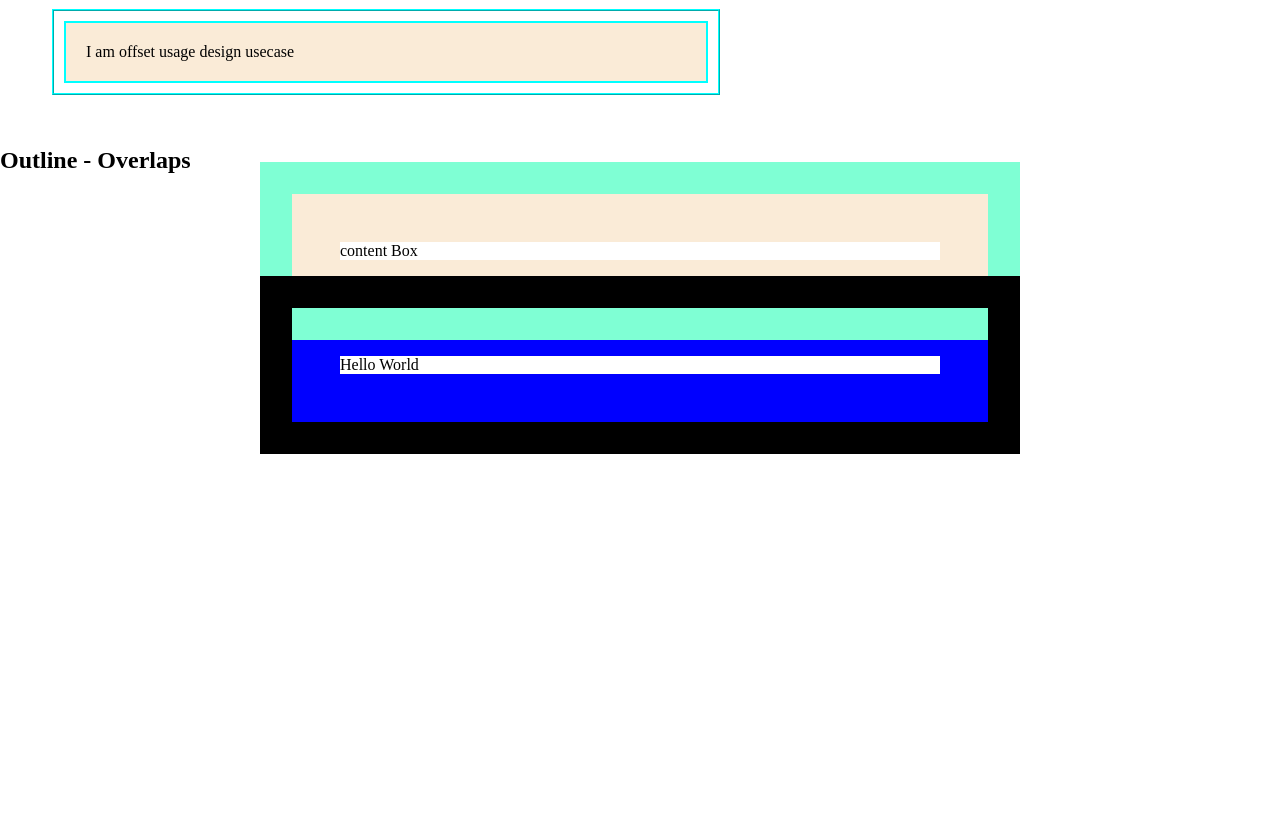
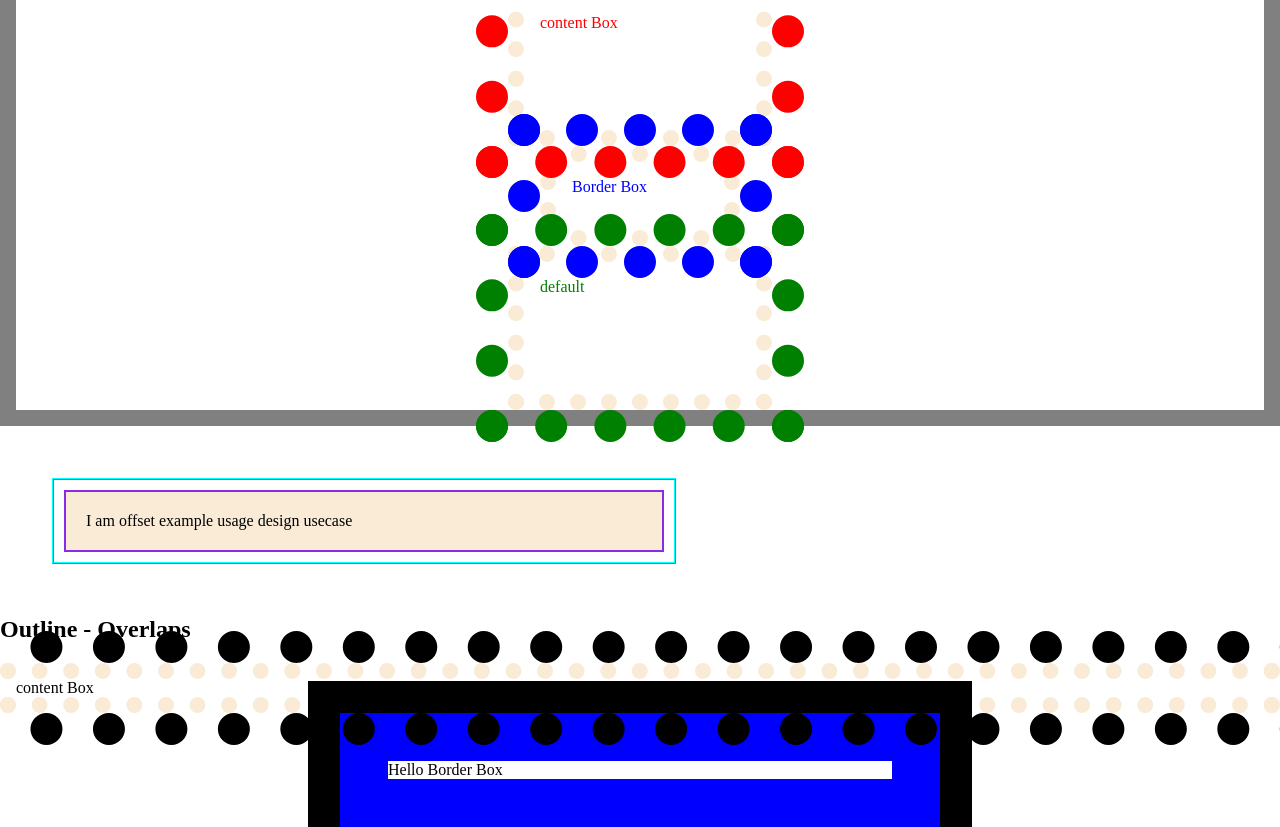
Before and after one commit to nikhilkuyya/nikhilkuyya.web-basics-workspace.github.io, a website: page apps/css-practise/box-model/index.html in a window 1280 px wide. Shown: the part 101-928 px from the top of the page. Before the commit the page ends 800 px from the top, so only its background shows below. Drawn offline with Linux system fonts and the light colour scheme.

Commit message:
chore: clean up the box model styling

```diff
--- a/apps/css-practise/box-model/index.html
+++ b/apps/css-practise/box-model/index.html
@@ -8,13 +8,21 @@
   <title>Box Model</title>
 </head>
 <body>
-  <h1>Outline</h1>
-  <p class="outline-offset">I am offset usage design usecase</p>
+  <h2>Differnent box-sizing</h2>
+  <section class="black-border">
+  <figure class="small-box content-box red">
+    content Box
+  </figure>
+  <figure class="small-box border-box blue"> Border Box</figure>
+  <figure class="small-box green"> default</figure>
+  </section>
+
+  <p class="outline-offset">I am offset example usage design usecase</p>
 
   <h2>Outline - Overlaps</h2>
   <figure>
     content Box
   </figure>
-  <p>Hello World</p>
+  <p>Hello Border Box</p>
 </body>
 </html>
--- a/apps/css-practise/box-model/main.css
+++ b/apps/css-practise/box-model/main.css
@@ -1,13 +1,47 @@
+.small-box {
+  width: 200px;
+  height: 100px;
+  padding:1em;
+}
+
+.red {
+  color: red;
+}
+
+.blue {
+  color: blue;
+}
+
+.green {
+  color: green;
+}
+
+.content-box{
+  box-sizing: content-box;
+}
+
+.border-box{
+  box-sizing: border-box;
+}
+
 figure {
-  border: 3em solid antiquewhite;
-  outline: 2em solid aquamarine;
+  border: 1em dotted  antiquewhite;
+  outline: 2em dotted currentColor;
   margin: 0 auto;
-  width: 600px;
 }
+
+.black-border {
+  border: 1em solid gray;
+}
+
 body {
   margin: 0;
 }
+
+
+
 p {
+  box-sizing: border-box;
   width: 600px;
   padding: 0;
   margin: 0 auto;
@@ -16,9 +50,10 @@ p {
 }
 
 .outline-offset {
+  box-sizing: border-box;
   padding: 20px;
   background-color: antiquewhite;
-  border: 2px solid cyan;
+  border: 2px solid blueviolet;
   outline-offset: 10px;
   outline: 2px ridge cyan;
   margin: 4em;
```
Also changed, not shown: apps/css-practise/current-color.html (+11 -4 lines), apps/html-css-practise/htm-spec-intro.html (added, +17 -0 lines), 1 other file.
